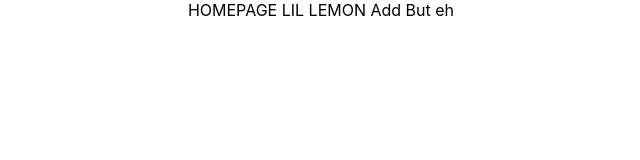
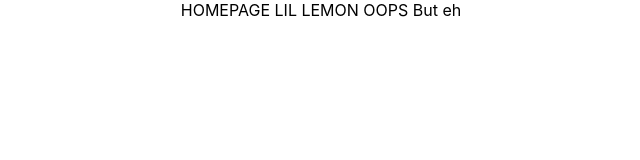
Before and after one commit to TarunB-Git/CourseProject, a React (Create React App) app: page / in a window 1280 px wide. Shown: the top 160 px of the page, without its empty margins (319-959 px from the left). Built offline with nearby package versions, Linux system fonts and the light colour scheme.

Commit message:
Boilerplate simplified 8

```diff
--- a/src/App.js
+++ b/src/App.js
@@ -5,8 +5,7 @@ function App() {
     <div className="App">
       HOMEPAGE
       LIL LEMON
-Add
-
+OOPS
 But eh    </div>
   );
 }
```
